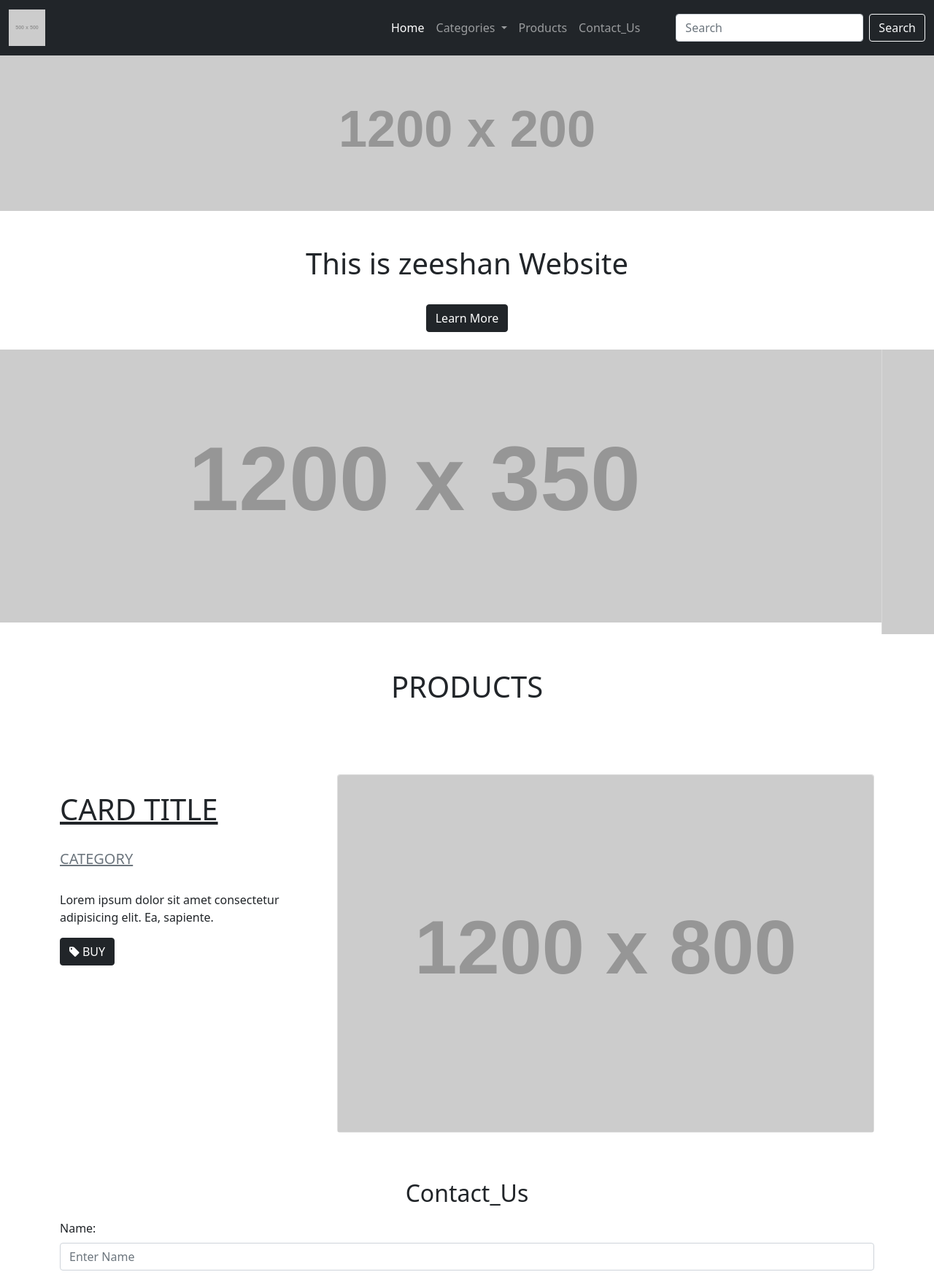
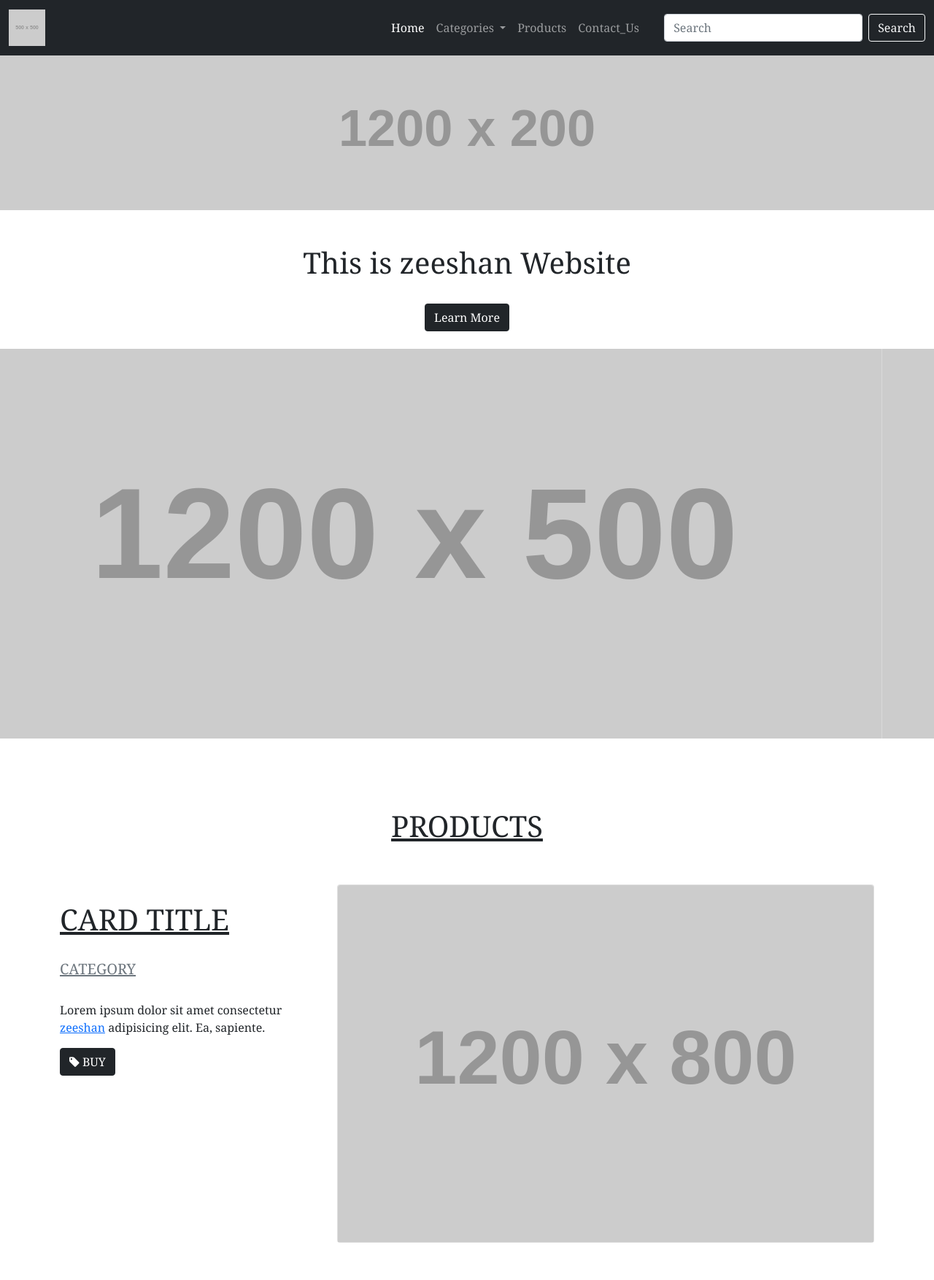
Before and after one commit to imran6467/Affiliate, a plain HTML site: page index.html in a window 1280 px wide. Shown: the top 1754 px of the page at 73% size. Drawn offline with nearby package versions, Linux system fonts and the light colour scheme; placeholder pictures from the web are drawn by us.

Commit message:
Add files via upload

```diff
--- a/index.html
+++ b/index.html
@@ -10,9 +10,9 @@
 
 
   </head>
-<body>
+<body style="font-family: Cambria, Cochin, Georgia, Times, 'Times New Roman', serif;">
 
-    <nav class="navbar navbar-expand-lg navbar-dark bg-dark">
+    <nav class="navbar navbar-expand-lg navbar-dark bg-dark fixed-top">
         <div class="container-fluid ">
           <div class="d-flex flex-row ">
           <a class="navbar-brand" href="#"><img src="https://dummyimage.com/500x500" width="10%" alt=""></a>
@@ -36,21 +36,21 @@
                 </ul>
               </li>
               <li class="nav-item">
-                <a class="nav-link" href="#">Products</a>
+                <a class="nav-link" href="#pro">Products</a>
               </li>
               <li class="nav-item">
-                <a class="nav-link" href="#">Contact_Us</a>
+                <a class="nav-link" href="#con">Contact_Us</a>
               </li>
             </ul>
             <form class="d-flex">
-              <input class="form-control me-2" type="search" placeholder="Search" aria-label="Search">
-              <button class="btn btn-outline-light" type="submit">Search</button>
+              <input class="form-control me-2" id="searchInput" type="search" placeholder="Search" aria-label="Search">
+              <button class="btn btn-outline-light " type="submit"> <a href="#pro" class="text-light text-decoration-none"> Search </a></button>
             </form>
           </div>
         </div>
       </nav>
       <div>
-          <img src="https://dummyimage.com/1200x200" width="100%"alt="">
+          <img src="https://dummyimage.com/1200x200" style="margin-top: 75px;" width="100%"alt="">
         </div>
         <div class="text-center mt-5">
           <h1>This is zeeshan Website</h1>
@@ -61,31 +61,33 @@
         <div id="carouselExampleSlidesOnly" class="carousel slide" data-bs-ride="carousel">
           <div class="carousel-inner">
             <div class="carousel-item active">
-              <img src="https://dummyimage.com/1200x350" class="d-block w-100" alt="...">
+              <img src="https://dummyimage.com/1200x500" class="d-block w-100" alt="...">
             </div>
             <div class="carousel-item">
-              <img src="https://dummyimage.com/1150x350" class="d-block w-100" alt="...">
+              <img src="https://dummyimage.com/1200x500" class="d-block w-100" alt="...">
             </div>
             <div class="carousel-item">
-              <img src="https://dummyimage.com/1100x350" class="d-block w-100" alt="...">
+              <img src="https://dummyimage.com/1200x500" class="d-block w-100" alt="...">
             </div>
           </div>
         </div>
 
-        <div class="container">
+        <section id="pro" class="pt-5" >
+          <div id="productList" class="col-12 pt-5"><h1  class="text-center text-decoration-underline" >PRODUCTS</h1></di>
+        <div  class="container product">
           <div class="row">
-            <div class="col-12"><h1 class="my-5  text-center" >PRODUCTS</h1></div>
-            <div class="col-4 d-none d-sm-block my-5">
+
+            <div  class="col-4 d-none d-sm-block my-5">
               <br>
               <a href=""  class="text-dark" >
-              <h1 class="card-title fs-1 text-uppercase">Card title</h1>
+              <h2 class="card-title fs-1 text-uppercase">Card title</h2>
             </a>
             <a href="" class="text-secondary">
               <br>
               <h5 class="card-title text-uppercase">category</h5>
             </a>
             <br>
-              <p>Lorem ipsum dolor sit amet consectetur adipisicing elit. Ea, sapiente.</p>
+              <p>Lorem ipsum dolor sit amet consectetur <a href="www.google.com">zeeshan</a> adipisicing elit. Ea, sapiente.</p>
               <a href="#" class="btn btn-dark"><i class="fa fa-tag" ></i>&nbsp;BUY</a>
             </div>
             <div class="col-8 d-none d-sm-block">
@@ -100,7 +102,7 @@
               <a href="" class="text-dark" >
               <img src="https://dummyimage.com/1200x800" class="card-img-top" alt="...">
               <div class="card-body d-sm-block d-sm-none">
-                <h1 class="card-title fs-1 text-uppercase">Card title</h1>
+                <h2 class="card-title fs-1 text-uppercase">Card title</h2>
               </a>
               <br>
             <a href="" class="text-secondary">
@@ -113,12 +115,10 @@
               </div>
             </div>
         </div>
-          </div>
-        </div>
-
-
-<div class="container mt-3">
-  <h2 class="text-center">Contact_Us</h2>
+      </section>
+        <section id="con">
+<div class="container pt-5 mt-3">
+  <h2 class="text-center text-decoration-underline">CONTACT_US</h2>
   <form action="/action_page.php">
     <div class="mb-3 mt-3">
       <label for="email">Name:</label>
@@ -136,8 +136,9 @@
     <button type="submit" class="btn btn-dark">Submit</button>
   </form>
 </div>
+</section>
 
-<footer class="bg-light text-center text-white">
+<footer class="bg-dark  mt-5 text-center text-white">
   <!-- Grid container -->
   <div class="container p-4 pb-0">
     <!-- Section: Social media -->
@@ -196,10 +197,30 @@
 
   <!-- Copyright -->
   <div class="text-center p-3" style="background-color: rgba(0, 0, 0, 0.2);">
-    © 2020 Copyright:
+    © 2023 Copyright:
     <a class="text-white" href="https://mdbootstrap.com/">Zeeshan Website</a>
   </div>
   <!-- Copyright -->
 </footer>
 </body>
+<script>
+
+  const searchInput = document.querySelector("#searchInput");
+  const productList = document.querySelector("#productList");
+
+  searchInput.addEventListener("keyup", function(event) {
+    const searchText = event.target.value.toLowerCase();
+
+    const allProducts = productList.querySelectorAll(".product");
+    allProducts.forEach(function(product) {
+      const productName = product.querySelector("h2").textContent.toLowerCase();
+      if (productName.includes(searchText)) {
+        product.style.display = "block";
+      } else {
+        product.style.display = "none";
+      }
+    });
+  });
+      </script>
+
 </html>
```
